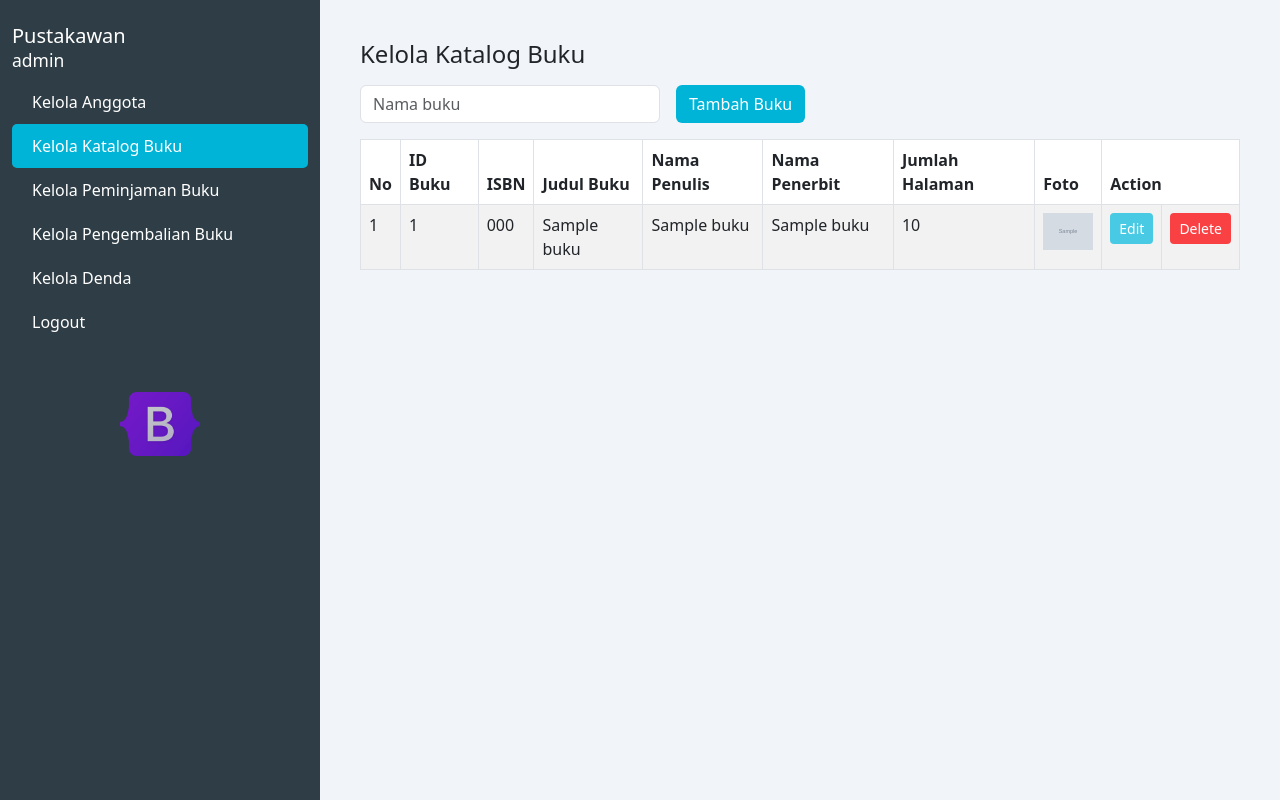
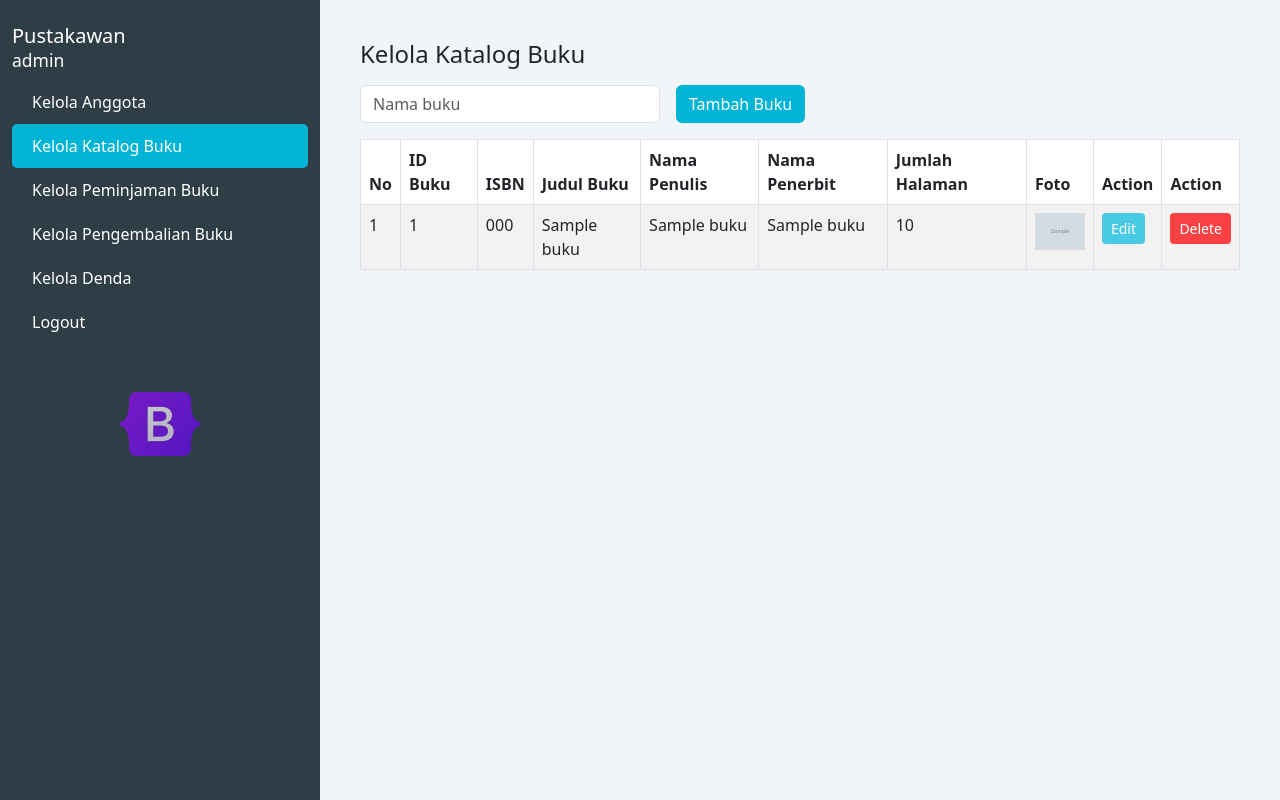
Before and after one commit to ekireski9983/perpustakaan_TA, a PHP site: page /kelola_katalog.php in a window 1280 px wide. Run offline with PHP 8.4, Linux system fonts and the light colour scheme; tables that the repository leaves empty hold one stand-in row (values such as "Sample post"); grey boxes marked "Sample" are stand-in pictures.

Commit message:
fix tabel action

```diff
--- a/kelola_katalog.php
+++ b/kelola_katalog.php
@@ -191,7 +191,9 @@ if (isset($_GET['id'])) {
               <th>Nama Penerbit</th>
               <th>Jumlah Halaman</th>
               <th>Foto</th>
-              <th colspan="2">Action</th> </tr>
+              <th>Action</th>
+              <th>Action</th>
+            </tr>
           </thead>
           <tbody>
             <?php
```
